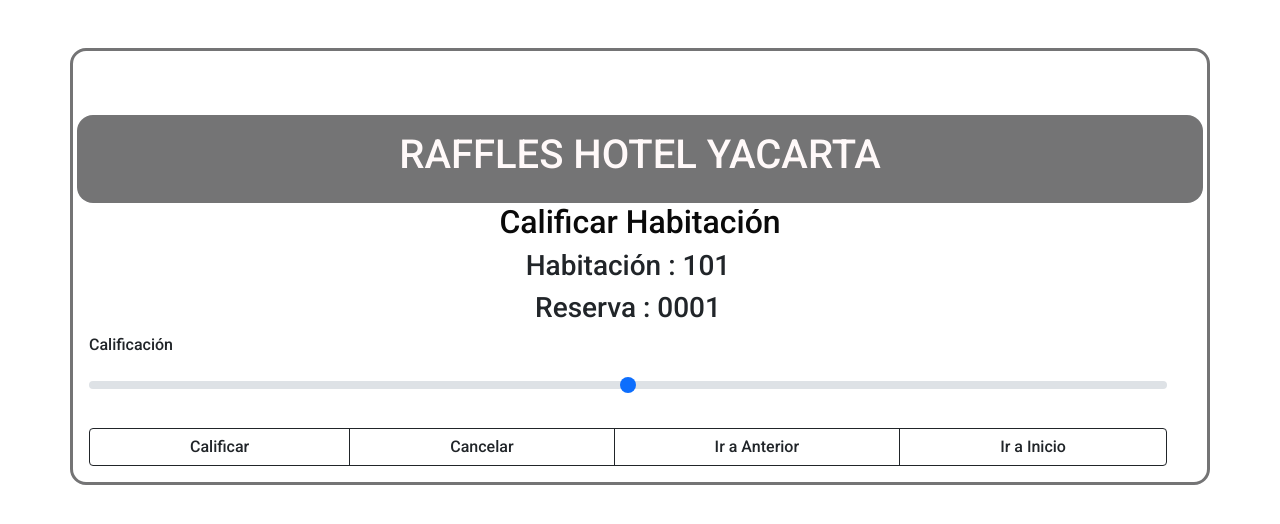
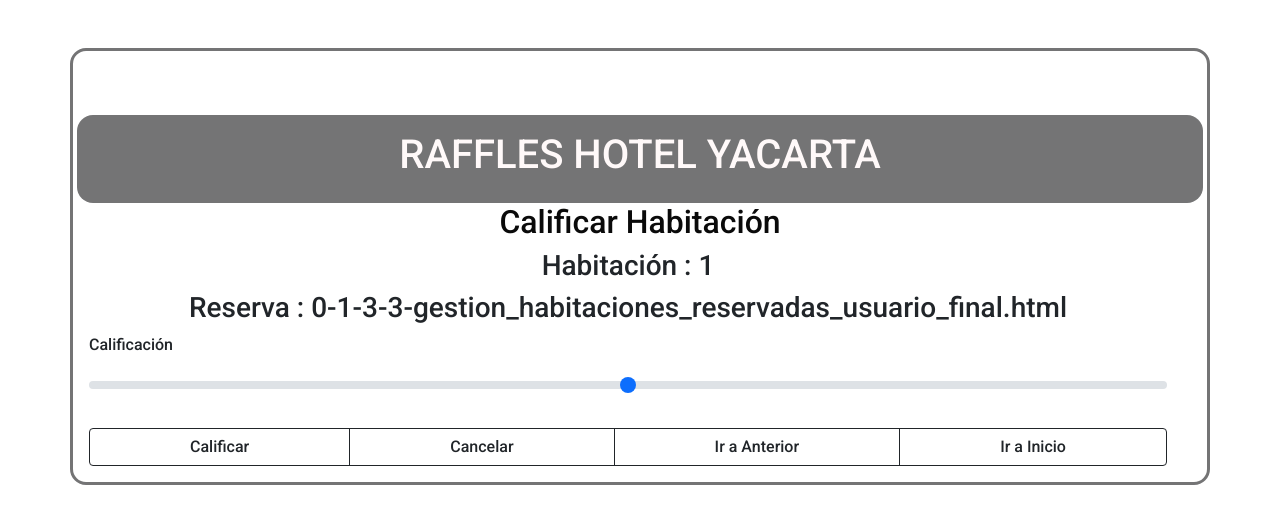
Before and after one commit to jvalu90/AppWebS_3, a Flask app: page /0-1-3-3-2-calificar_habitaciones/1/0-1-3-3-gestion_habitaciones_reservadas_usuario_final.html in a window 1280 px wide. Shown: the top 524 px of the page. Run offline with Flask 2, Linux system fonts and the light colour scheme.

Commit message:
Update 0-1-3-3-2-calificar_habitaciones.html

```diff
--- a/templates/0-1-3-3-2-calificar_habitaciones.html
+++ b/templates/0-1-3-3-2-calificar_habitaciones.html
@@ -13,7 +13,7 @@
 </head>
 <body>
     <div class="container">
-      <form method="POST" action="{{ url_for('calificar_habitaciones') }}" novalidate>
+      <form method="POST" action="{{ url_for('calificar_habitaciones',codigo_habitacion=numero_habitacion,codigo_reserva=numero_reserva)}}" novalidate>
       {{ form.hidden_tag() }}
 
       <div class="row">
@@ -35,14 +35,14 @@
       <div class="row">
         <div class="row">
           <div class="col">
-            <h3 class="text-center">Habitación : 101</h3>
+            <h3 class="text-center">Habitación : {{ numero_habitacion }}</h3>
             <!--Aquí el 101 se debe reemplazar por la consulta que se realice a BD-->
           </div>
       </div>
 
       <div class="row">
         <div class="col">
-          <h3 class="text-center">Reserva : 0001</h3>
+          <h3 class="text-center">Reserva : {{ numero_reserva }}</h3>
           <!--Aquí el 0001 se debe reemplazar por la consulta que se realice a BD-->
         </div>
       </div>
```
